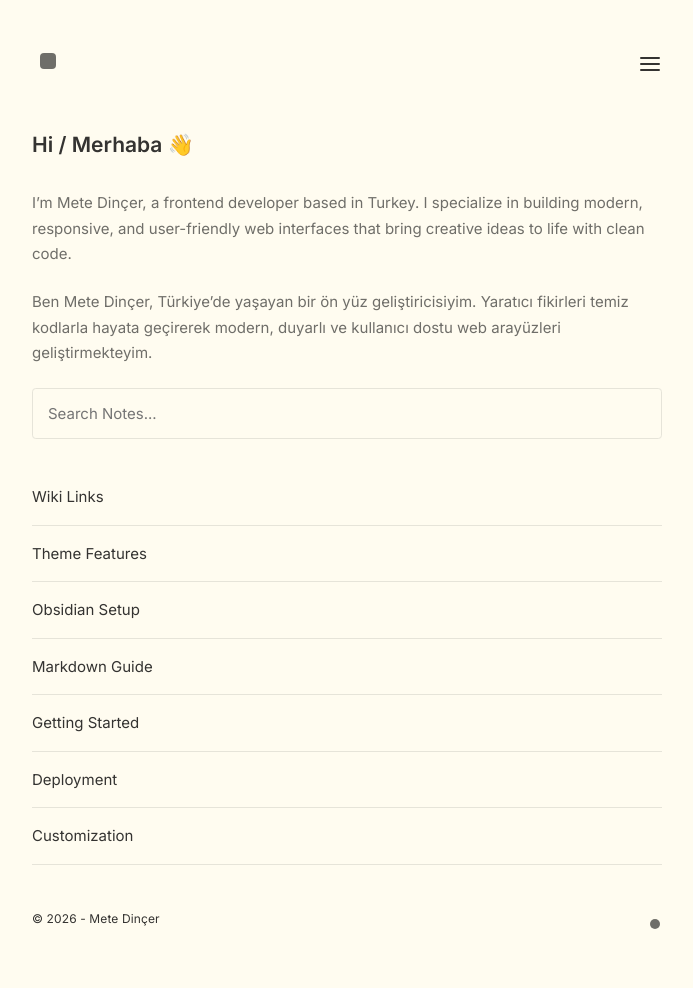
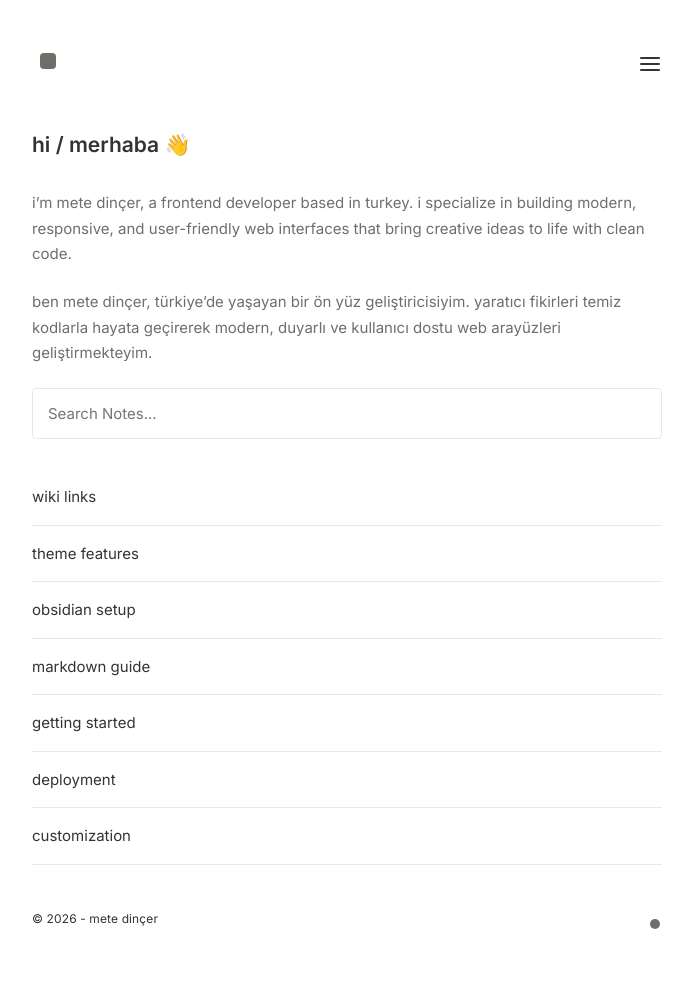
Before and after one commit to medincer/medincer.github.io, a Jekyll site: the page built from pages/index.md, in a window 1280 px wide. Shown: the whole page, without its empty margins (293-986 px from the left). Built offline with Jekyll 4.4.1, drawn with Linux system fonts in a browser that asks for light colours.

Commit message:
Update style.css

```diff
--- a/assets/css/style.css
+++ b/assets/css/style.css
@@ -1,12 +1,12 @@
 @import url('https://fonts.googleapis.com/css2?family=Inter:wght@400;600&display=swap');
 
 :root {
-  --bg: rgb(255, 252, 240);
+  --bg: #ffffff;
   --bg2: rgb(242, 240, 229);
   --text: #6f6e69;
   --title: #343331;
   --brand: rgb(58, 169, 159);
-  --border: rgb(230, 228, 217);
+  --border: #e8e8e8;
 
   --font: "Inter", sans-serif;
   --weight-medium: 400;
@@ -62,6 +62,7 @@ body {
   color: var(--text);
   background: var(--bg);
   font-size: var(--scale-base);
+  text-transform: lowercase;
 }
 
 .container {
```
